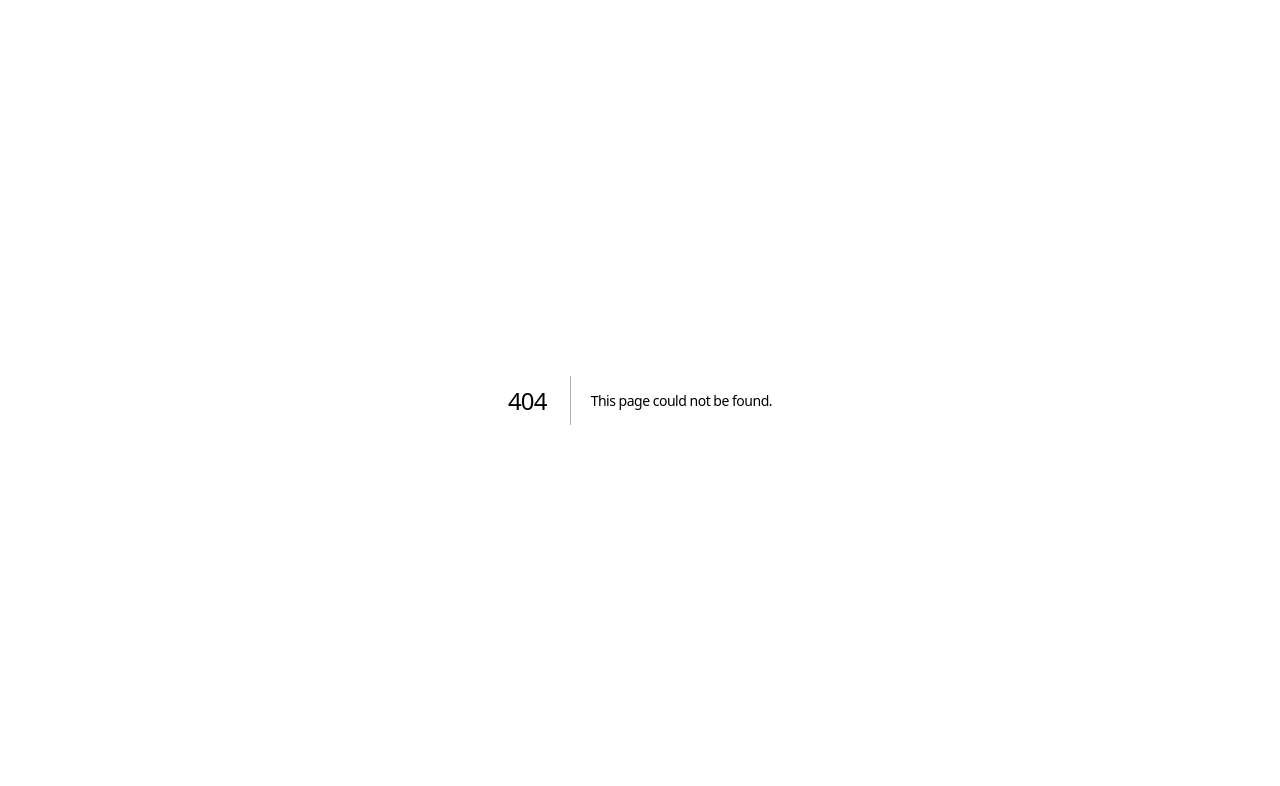
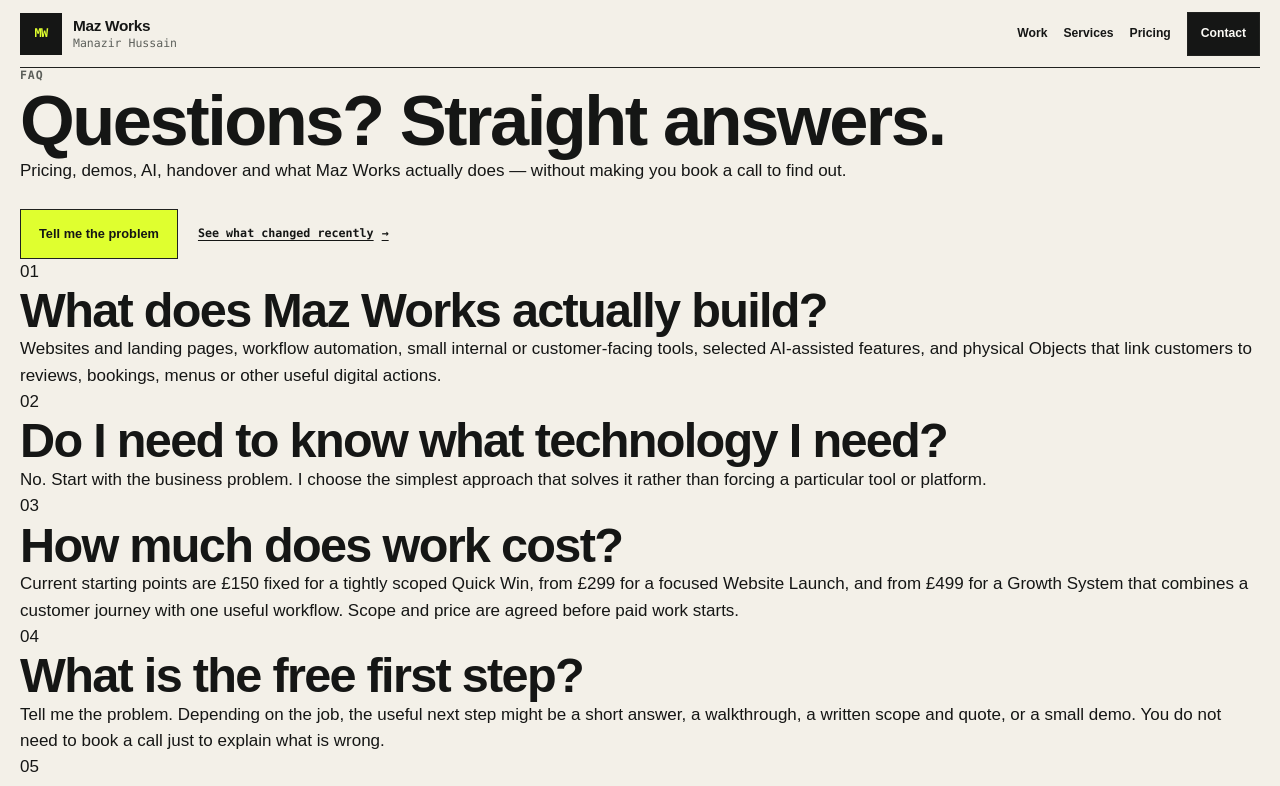
Before and after one commit to manazoid4/mazos-site, a Next.js app: page /faq in a window 1280 px wide. Before the commit this address had no page. Shown: the top 786 px of the page. Built offline with nearby package versions, Linux system fonts and the light colour scheme.

Commit message:
Add straight-answer Maz Works FAQ page

```diff
--- /dev/null
+++ b/app/faq/page.tsx
@@ -0,0 +1,76 @@
+import type { Metadata } from 'next';
+import { MAZ_WORKS_FAQS } from '../faqs';
+import { CONTACT_EMAIL, SITE_URL } from '../site';
+import { SiteFooter, SiteHeader } from '../site-chrome';
+
+const PAGE_URL = `${SITE_URL}/faq`;
+
+export const metadata: Metadata = {
+  title: 'FAQ',
+  description: 'Straight answers about Maz Works pricing, demos, websites, automation, AI, support and physical Objects.',
+  alternates: { canonical: PAGE_URL },
+  openGraph: {
+    title: 'Maz Works FAQ',
+    description: 'Straight answers about working with Maz Works.',
+    url: PAGE_URL,
+    type: 'website',
+  },
+};
+
+export default function FaqPage() {
+  const structuredData = {
+    '@context': 'https://schema.org',
+    '@type': 'FAQPage',
+    mainEntity: MAZ_WORKS_FAQS.map((faq) => ({
+      '@type': 'Question',
+      name: faq.question,
+      acceptedAnswer: { '@type': 'Answer', text: faq.answer },
+    })),
+  };
+
+  return (
+    <main>
+      <script
+        type="application/ld+json"
+        dangerouslySetInnerHTML={{ __html: JSON.stringify(structuredData).replace(/</g, '\\u003c') }}
+      />
+      <SiteHeader />
+
+      <section className="mw-resource-hero" id="main-content" tabIndex={-1} aria-labelledby="faq-title">
+        <p className="eyebrow">FAQ</p>
+        <h1 id="faq-title">Questions? Straight answers.</h1>
+        <p>Pricing, demos, AI, handover and what Maz Works actually does — without making you book a call to find out.</p>
+        <div className="mw-actions">
+          <a className="button button-signal" href="/#contact">Tell me the problem</a>
+          <a className="text-link" href="/whats-new">See what changed recently <span aria-hidden="true">→</span></a>
+        </div>
+      </section>
+
+      <section className="mw-resource-list" aria-label="Frequently asked questions">
+        {MAZ_WORKS_FAQS.map((faq, index) => (
+          <article className="mw-resource-row" key={faq.question}>
+            <span className="mw-resource-index">{String(index + 1).padStart(2, '0')}</span>
+            <div>
+              <h2>{faq.question}</h2>
+              <p>{faq.answer}</p>
+            </div>
+          </article>
+        ))}
+      </section>
+
+      <section className="mw-resource-cta" aria-labelledby="faq-still-title">
+        <div>
+          <p className="eyebrow">Still unsure?</p>
+          <h2 id="faq-still-title">Ask the actual question.</h2>
+          <p>No ticket system or forced booking flow. Send the question, or use the short enquiry form.</p>
+        </div>
+        <div className="mw-actions">
+          <a className="button button-dark" href={`mailto:${CONTACT_EMAIL}?subject=Maz%20Works%20question`}>Email me</a>
+          <a className="text-link" href="/#contact">Use the enquiry form <span aria-hidden="true">→</span></a>
+        </div>
+      </section>
+
+      <SiteFooter />
+    </main>
+  );
+}
```
